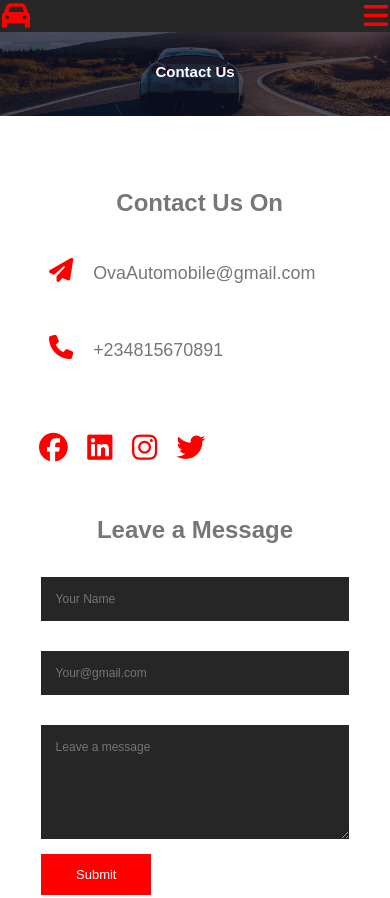
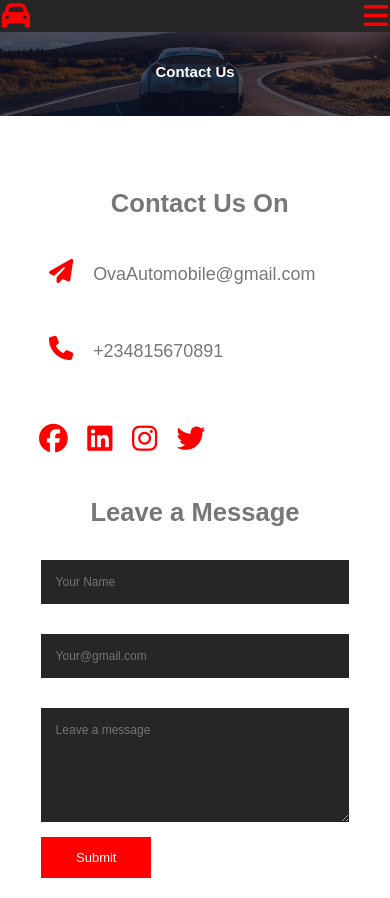
Before and after one commit to KayodeBukola/Automobile, a plain HTML site: page AutomobileContact.html in a window 390 px wide. Shown: the top 898 px of the page. Drawn offline with Linux system fonts and the light colour scheme; a script that the page names is missing.

Commit message:
Add files via upload

```diff
--- a/automobileSmall.css
+++ b/automobileSmall.css
@@ -144,7 +144,7 @@
     .gallery {
         display: grid;
         grid-template-columns: repeat(auto-fit, minmax(250px, 1fr));
-        grid-gap: 20px;
+        grid-gap: 10px;
     }
 
     .gallery img {
@@ -493,7 +493,7 @@
 
 
     .soc-med1 {
-        margin-top: 30px;
+        margin-top: 20px;
     }
 
 
@@ -517,10 +517,10 @@
 
     h3 {
         color: #777777;
-        font-size: 150%;
+        font-size: 160%;
         justify-content: center;
         text-align: center;
-        margin-top: 8%;
+        margin-top: 5%;
     }
 
     .con-left {
@@ -605,14 +605,14 @@
         flex-direction: column;
     }
 
-    #coup{
+    #coup {
         /* width: 50%; */
         margin-top: 50px;
         margin-left: 2%;
         flex-basis: 40%;
     }
 
-    #coup h3{
+    #coup h3 {
         padding-bottom: 50px;
 
     }
```
